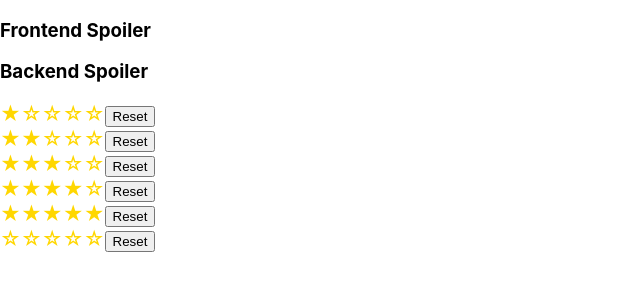
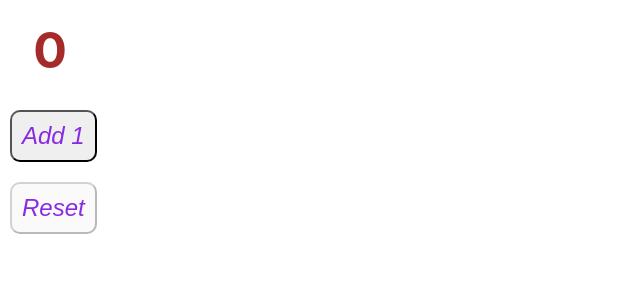
Before and after one commit to EugeneMorash/react-tasks, a React (Create React App) app: page / in a window 1280 px wide. Shown: the top 300 px of the page, without its empty margins (0-640 px from the left). Built offline with nearby package versions, Linux system fonts and the light colour scheme.

Commit message:
add/reset buttons

```diff
--- /dev/null
+++ b/src/10-counter/App10.tsx
@@ -0,0 +1,56 @@
+import React, {useState} from 'react';
+import {Counter} from "./components/Counter";
+import {Control} from "./components/Control";
+import styles from "./components/Styles.module.css"
+
+
+// Создать счётчик, начальное значение 0
+// Есть две кнопки +1 и сброс
+// Изначально кнопка сброс - disabled
+
+// Как только нажали +1, кнопка доступна
+// Как только счётчик достигнет значения 5, кнопка +1 выключается
+
+// App10 ------
+// |          |
+// Counter  Control (Button)
+
+
+export function App10() {
+    const [count, setCount] = useState<number>(0)
+    // let isMinValue = true;
+    // let isMaxValue = false;
+    // const addCount = () => {
+    //     if (count < 5) {
+    //         setCount(count + 1)
+    //         isMinValue = false
+    //     } else {
+    //         isMaxValue = true
+    //     }
+    // }
+    //
+    // const resetCount = () => {
+    //     setCount(0)
+    //     isMinValue = true;
+    // }
+
+    const changeCount = (action: 'add' | 'reset') => {
+        if (action === 'add') {
+            setCount(count + 1);
+        } else if (action === 'reset') {
+            setCount(0)
+        }
+    }
+
+
+    return (
+        <div>
+            <div className={styles.counter}>
+                <Counter count={count}/>
+            </div>
+            <div className={styles.control}>
+                <Control changeCount={changeCount} count={count}/>
+            </div>
+        </div>
+    );
+}
--- /dev/null
+++ b/src/10-counter/components/Button.tsx
@@ -0,0 +1,19 @@
+import React from 'react';
+
+type PropsType = {
+    name: string
+    callback: () => void
+    disabled: boolean
+
+}
+
+export function Button(props: PropsType) {
+    const onClickHandler = () => {
+        props.callback()
+    }
+    return (
+        <div>
+            <button disabled={props.disabled} onClick={onClickHandler} type='button'>{props.name}</button>
+        </div>
+    );
+}
--- /dev/null
+++ b/src/10-counter/components/Control.tsx
@@ -0,0 +1,42 @@
+import React from "react";
+import {Button} from "./Button";
+
+type PropsType = {
+    // addCountFunc: () => void
+    // resetCountFunc: () => void
+    // isDisabledMax: boolean
+    // isDisabledMin: boolean
+    changeCount: (action: 'add' | 'reset') => void
+    count: number
+}
+
+export function Control(props: PropsType) {
+    const onAddClickHandler = () => {
+        // props.addCountFunc()
+        props.changeCount('add')
+    }
+
+    const onResetClickHandler = () => {
+        // props.resetCountFunc()
+        props.changeCount('reset')
+    }
+
+
+
+    return (
+        <div>
+            {/*<Button disabled={props.isDisabledMax} name={'Add 1'} callback={onAddClickHandler}/>*/}
+            {/*<Button disabled={props.isDisabledMin} name={'Reset'} callback={onResetClickHandler}/>*/}
+
+            <Button disabled={props.count >= 5}
+                    name={'Add 1'}
+                    callback={onAddClickHandler}
+            />
+
+            <Button disabled={props.count === 0}
+                    name={'Reset'}
+                    callback={onResetClickHandler}
+            />
+        </div>
+    )
+}
--- /dev/null
+++ b/src/10-counter/components/Counter.tsx
@@ -0,0 +1,13 @@
+import React from 'react';
+
+type CounterPropsType = {
+    count: number
+}
+
+export function Counter(props: CounterPropsType) {
+    return (
+        <div>
+            {props.count}
+        </div>
+    );
+}
--- /dev/null
+++ b/src/10-counter/components/Styles.module.css
@@ -0,0 +1,20 @@
+
+.counter {
+    width: 100px;
+    height: 100px;
+    display: flex;
+    justify-content: center;
+    align-items: center;
+    font-size: 50px;
+    font-weight: bold;
+    color: brown;
+}
+
+.control button {
+    padding: 10px;
+    margin: 10px;
+    font-size: 24px;
+    font-style: italic;
+    color: blueviolet;
+    border-radius: 10px;
+}
--- a/src/7-conditional-render/App7.tsx
+++ b/src/7-conditional-render/App7.tsx
@@ -6,7 +6,7 @@ export type SpoilerArrayType = Array<SpoilerType>
 export type SpoilerType = {
     id: number
     item: string
-    readiness: string
+    readiness: number
 }
 
 export function App7() {
--- a/src/7-conditional-render/components/Spoiler.tsx
+++ b/src/7-conditional-render/components/Spoiler.tsx
@@ -25,7 +25,7 @@ export function Spoiler(props: SpoilerPropsType) {
             {!isCollapsed && <SpoilerBody itemsArray={props.itemsArray}/>}
 
             {/*<CSSTransition in={!isCollapsed} timeout={300} classNames='alert' unmountOnExit>*/}
-            {/*    <SpoilerBody/>*/}
+            {/*    <SpoilerBody itemsArray={props.itemsArray}/>*/}
             {/*</CSSTransition>*/}
         </div>
 
--- a/src/App.tsx
+++ b/src/App.tsx
@@ -3,11 +3,13 @@ import './App.css';
 // import {App5} from "./5-filter/App5";
 // import {App8} from "./8-callback/App8";
 // import {App6} from "./6-delete/App6";
-import {App7} from "./7-conditional-render/App7";
+// import {App7} from "./7-conditional-render/App7";
 // import {App3} from "./3-use-state/App3";
 // import {App5} from "./5-filter/App5";
 // import {App4} from "./4-message/App4";
 // import {App1} from "./1-map/App1";
+// import {App9} from "./9-add/App9";
+import {App10} from "./10-counter/App10";
 // import {App2} from "./2-button/App2";
 
 
@@ -19,8 +21,10 @@ function App () {
         // <App4/>
         // <App5/>
         // <App6 />
-        <App7 />
+        // <App7 />
         // <App8 />
+        // <App9 />
+        <App10 />
     )
 }
 
```
